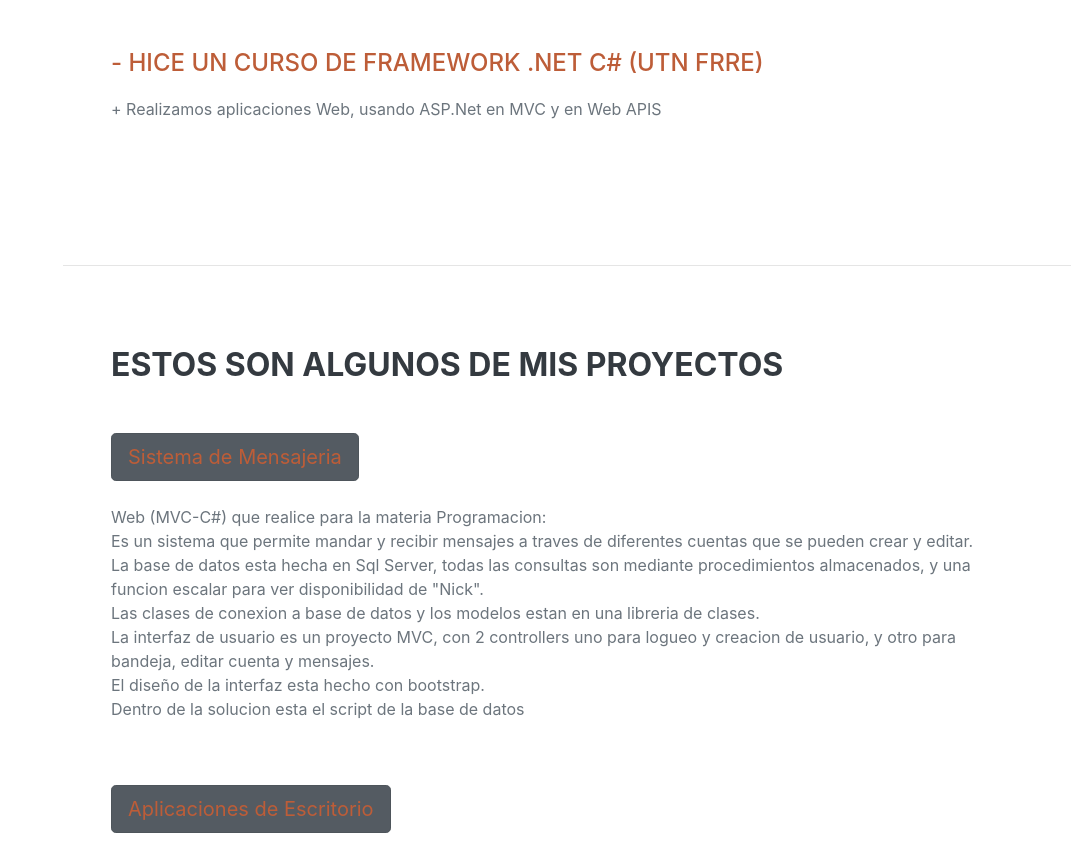
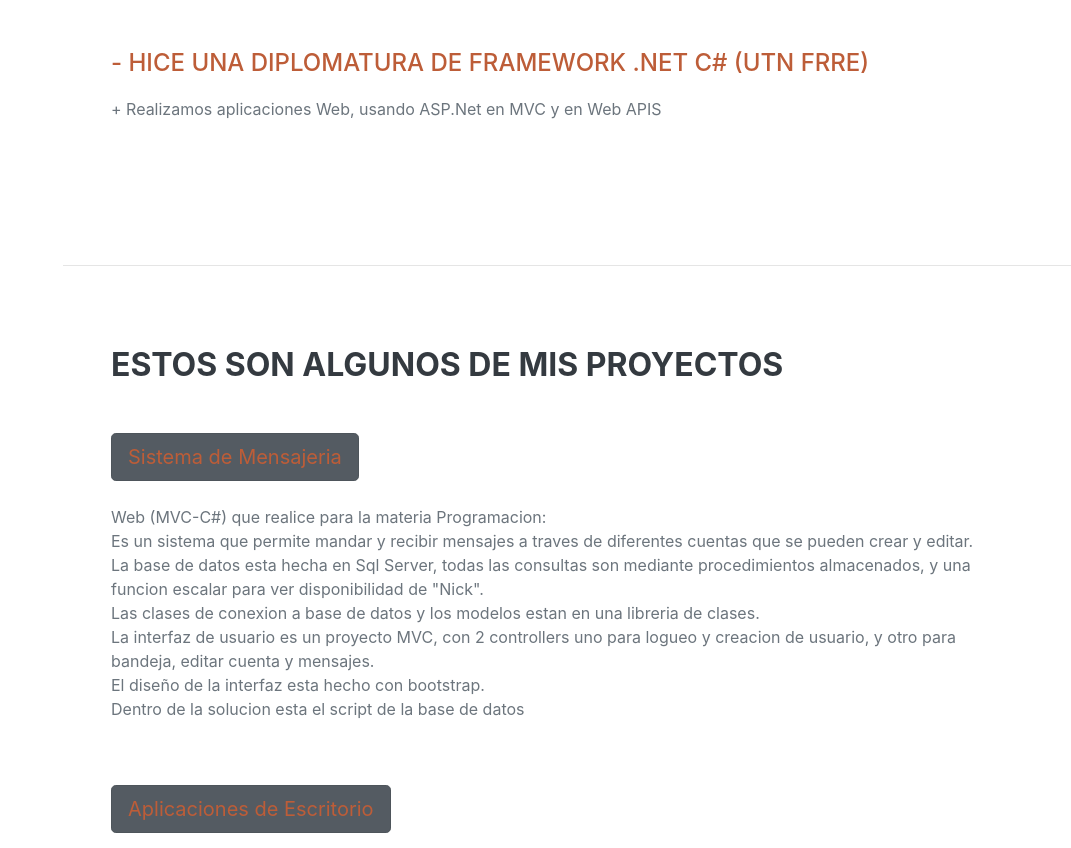
Before and after one commit to LucianoRolando/LucianoRolando.github.io, a plain HTML site: page index.html in a window 1280 px wide. Shown: the part 1394-2242 px from the top of the page, without its empty margins (209-1280 px from the left). Drawn offline with nearby package versions, Linux system fonts and the light colour scheme; a web font is replaced by a local one.

Commit message:
Update index.html

```diff
--- a/index.html
+++ b/index.html
@@ -104,7 +104,7 @@
                     </div>
                     <div class="d-flex flex-column flex-md-row justify-content-between mb-5">
                         <div class="flex-grow-1">
-                            <div class="subheading mb-3"><span class="text-primary">- Hice un curso de framework .net  C# (UTN FRRE)</span></div>
+                            <div class="subheading mb-3"><span class="text-primary">- Hice una diplomatura de framework .net  C# (UTN FRRE)</span></div>
                             <p>+ Realizamos aplicaciones Web, usando ASP.Net en MVC y en Web APIS</p>
                         </div>
                     </div>
```
